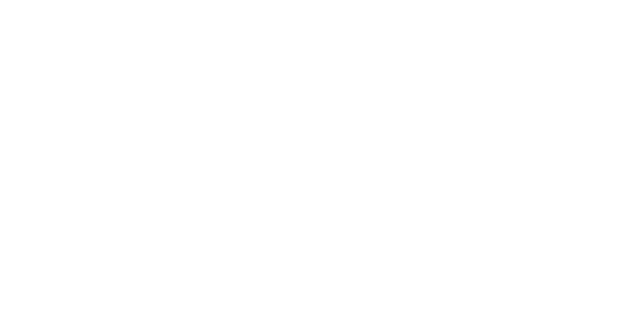
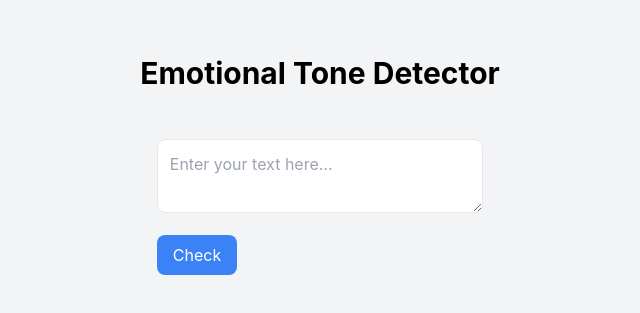
Before and after one commit to SHivit700/Visualization-of-survey-data, a React (Create React App) app in the folder survey_visualization_app/: page / in a window 1280 px wide. Shown: the part 223-536 px from the top of the page, without its empty margins (320-960 px from the left). Built offline with nearby package versions, Linux system fonts and the light colour scheme.

Commit message:
Implement interface for form to accept a text from user

```diff
--- a/survey_visualization_app/src/App.tsx
+++ b/survey_visualization_app/src/App.tsx
@@ -1,12 +1,12 @@
 import { Routes, Route } from 'react-router-dom';
-import {Home} from "./components/Home";
+import {HomePage} from "./components/Home";
 
 function App() {
   return (
     <div className="App">
       <Routes>
         {/* Default route for web application */}
-        <Route path="/" element={<Home />} />
+        <Route path="/" element={<HomePage />} />
       </Routes>
     </div>
   );
--- a/survey_visualization_app/src/components/Home.tsx
+++ b/survey_visualization_app/src/components/Home.tsx
@@ -1,5 +1,45 @@
-export const Home = () => {
-  return (
-    <div></div>
-  )
+import { useState } from "react";
+
+export const HomePage = () => {
+    const [text, setText] = useState<string>('');
+    const [tone, setTone] = useState<string>('');
+
+    const handleSubmit = async (e: React.FormEvent) => {
+        // Prevent default behaviour of form ... normally reloads page
+        e.preventDefault();
+        // Call API to analyze emotional tone here
+        await analyzeTone(text);
+    };
+
+    const analyzeTone = async (text: string) => {
+        console.log("Analyzing tone");
+        setTone("Happy");
+    };
+
+    return (
+        <div className="flex flex-col items-center justify-center min-h-screen bg-gray-100">
+            <h1 className="text-3xl font-bold mb-6">Emotional Tone Detector</h1>
+            <form onSubmit={handleSubmit} className="p-6 rounded-lg">
+                <textarea
+                    className="w-full p-3 mb-4 border rounded-lg"
+                    placeholder="Enter your text here..."
+                    value={text}
+                    onChange={(e) => setText(e.target.value)}
+                />
+                <button
+                    type="submit"
+                    className="bg-blue-500 text-white py-2 px-4 rounded-lg hover:bg-blue-700"
+                >
+                    Check
+                </button>
+            </form>
+            {text.length > 0 && (
+                <div className="mt-6 p-4">
+                    <p className="text-lg">
+                        <strong>Detected Tone:</strong> {tone}
+                    </p>
+                </div>
+            )}
+        </div>
+    );
 }
```
